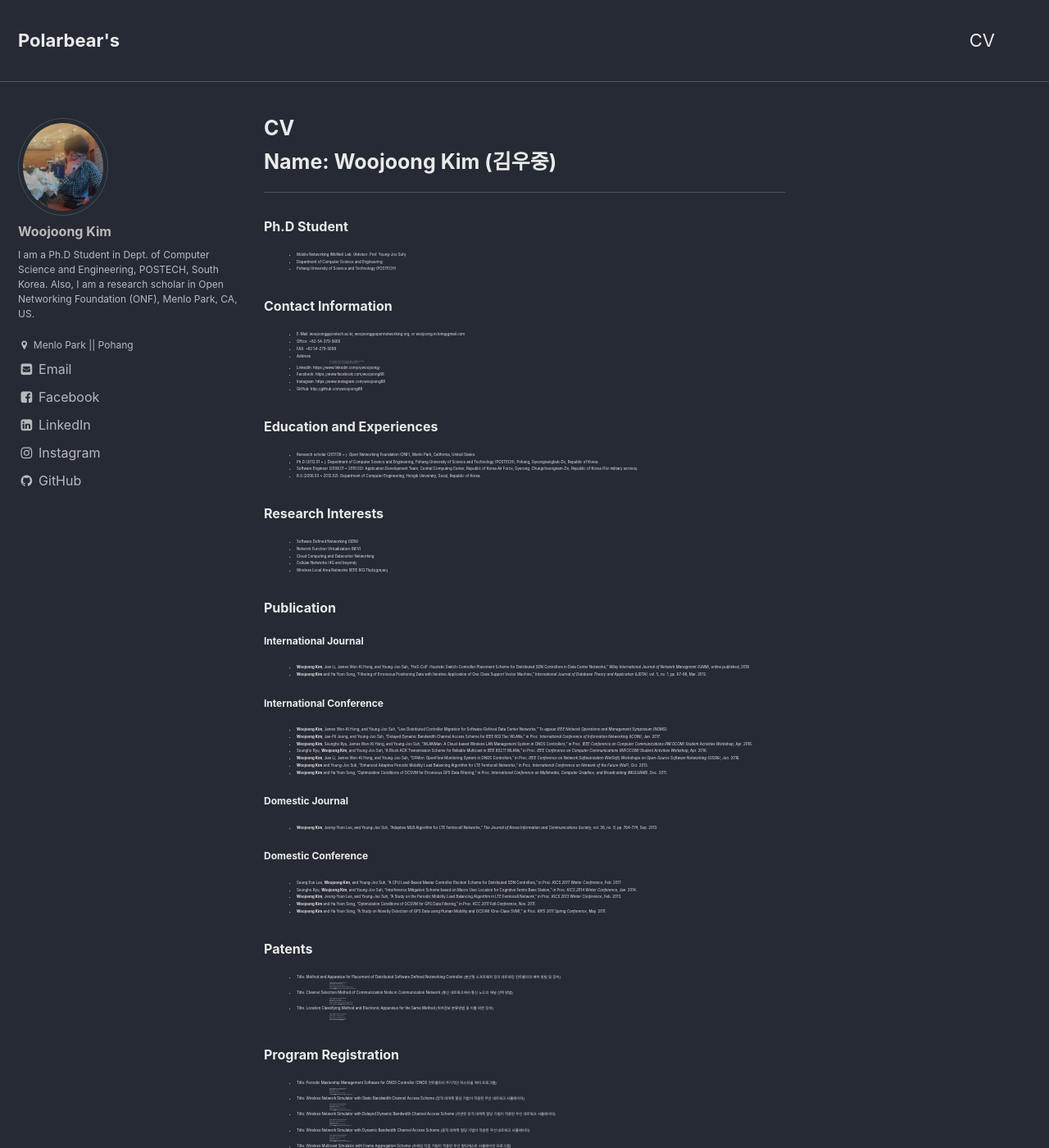
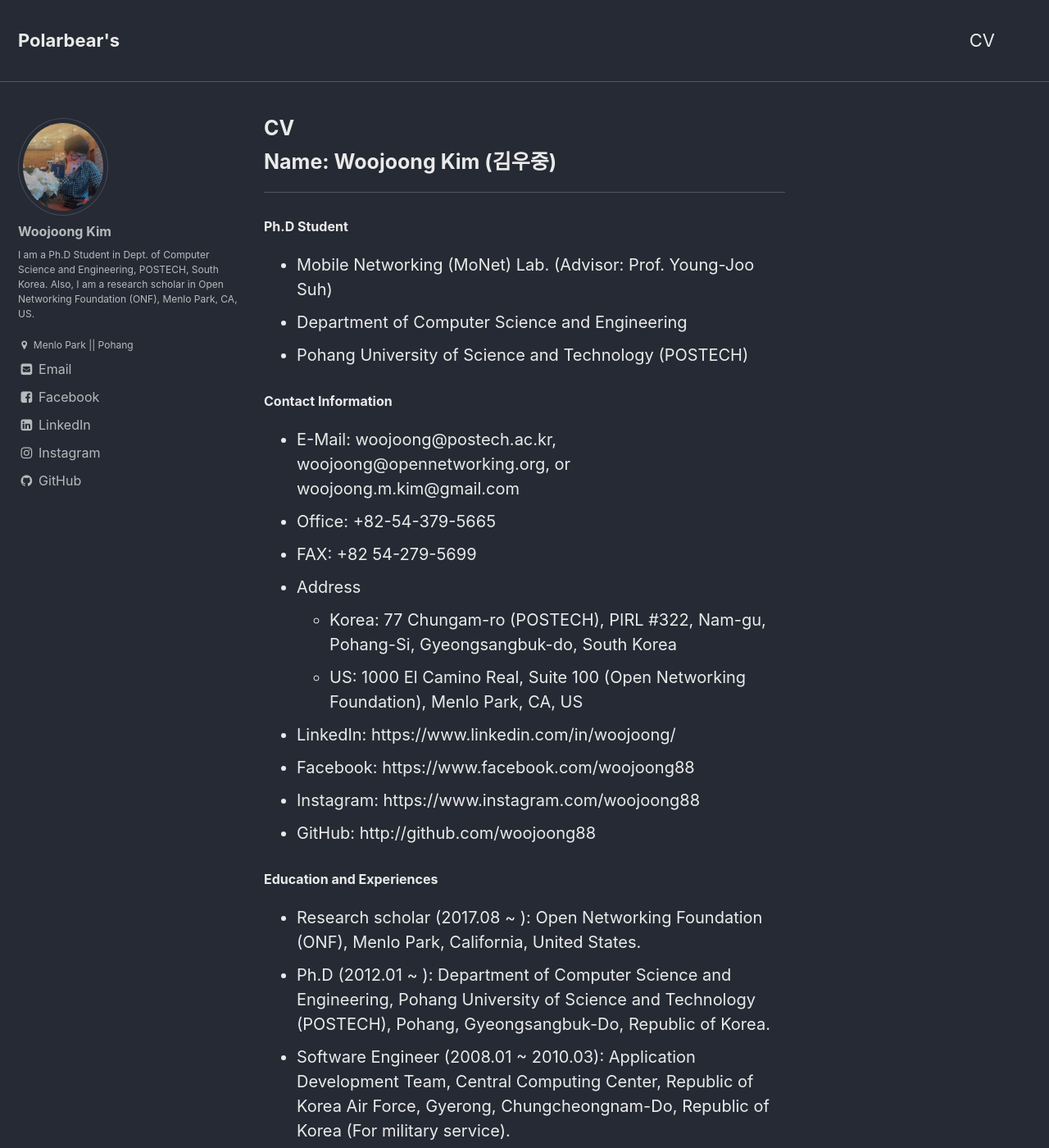
Before and after one commit to woojoong88/woojoong88.github.io, a Jekyll site: the page built from _pages/cv.md, in a window 1280 px wide and 1400 px high. Shown: the whole window at 82% size. Built offline with Jekyll 4.4.1, drawn with Linux system fonts in a browser that asks for light colours.

Commit message:
change list font

```diff
--- a/_sass/minimal-mistakes/_page.scss
+++ b/_sass/minimal-mistakes/_page.scss
@@ -75,7 +75,7 @@
   }
 
   p, li, dl {
-    font-size: 0.2em;
+    font-size: $type-size-4;
   }
 
   /* paragraph indents */
```
